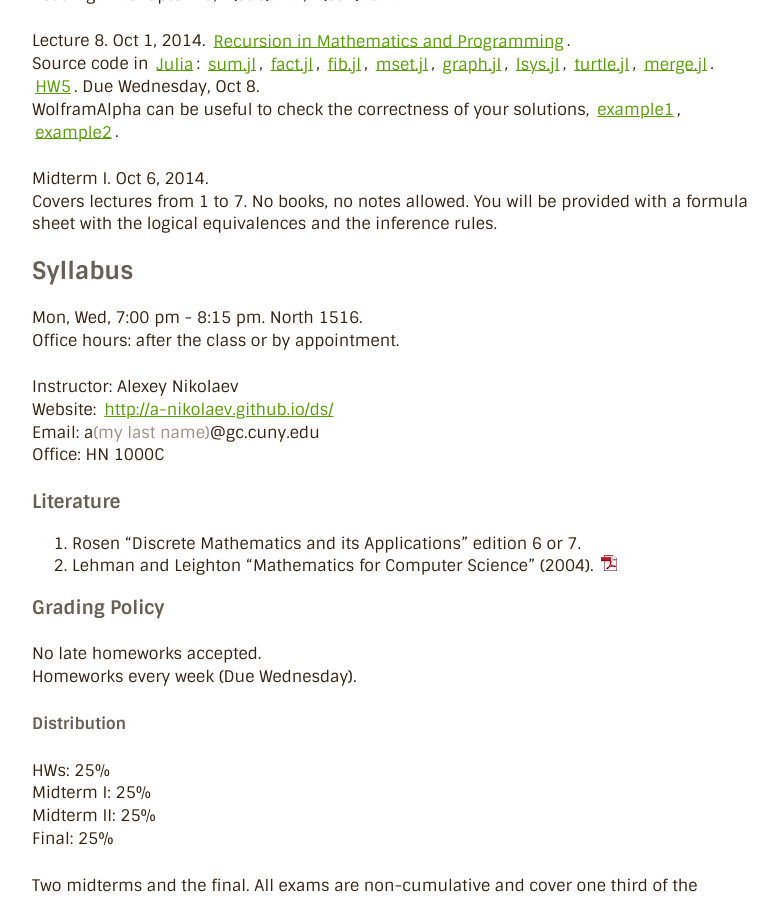
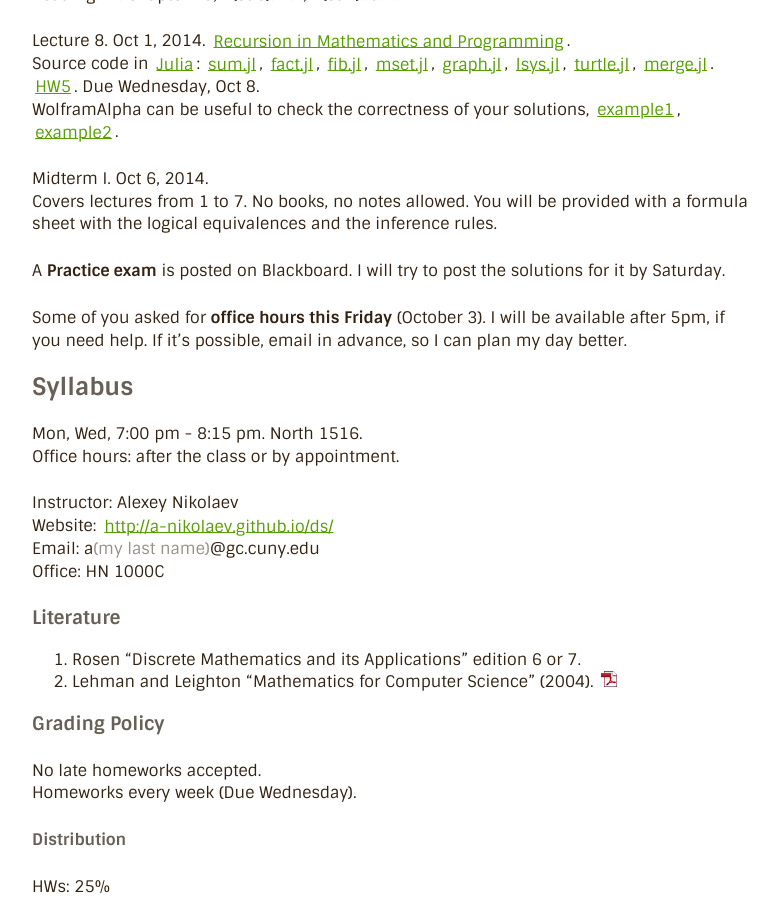
Before and after one commit to a-nikolaev/a-nikolaev.github.io, a Jekyll site: the page built from ds/index.markdown, in a window 1280 px wide and 900 px high, scrolled down 831 px. Shown: the whole window, without its empty margins (248-1026 px from the left). Built offline with Jekyll 4.4.1, drawn with Linux system fonts in a browser that asks for light colours; Markdown is read by kramdown in place of the engine named in the settings.

Commit message:
announcement

```diff
--- a/ds/index.markdown
+++ b/ds/index.markdown
@@ -57,6 +57,11 @@ WolframAlpha can be useful to check the correctness of your solutions,
 Midterm I. Oct 6, 2014.
 Covers lectures from 1 to 7. No books, no notes allowed. You will be provided with a
 formula sheet with the logical equivalences and the inference rules.
+
+A **Practice exam** is posted on Blackboard. I will try to post the solutions for it by Saturday.
+
+Some of you asked for **office hours this Friday** (October 3). I will be available after 5pm, if you need help. If it's possible, email in advance,
+so I can plan my day better.
 
 <!--
 Lecture 9. Oct 8, 2014. Counting. Sets.
```
